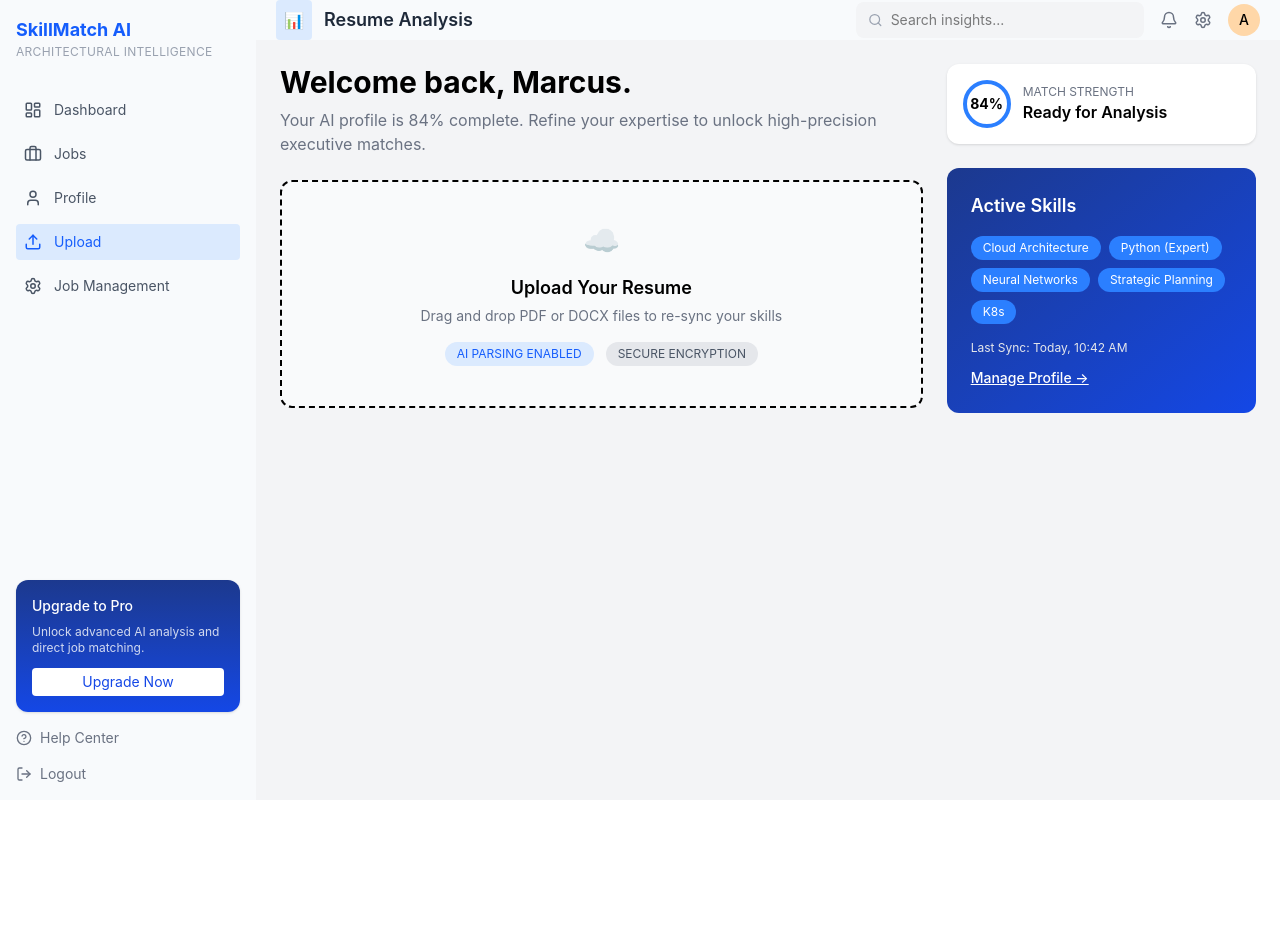
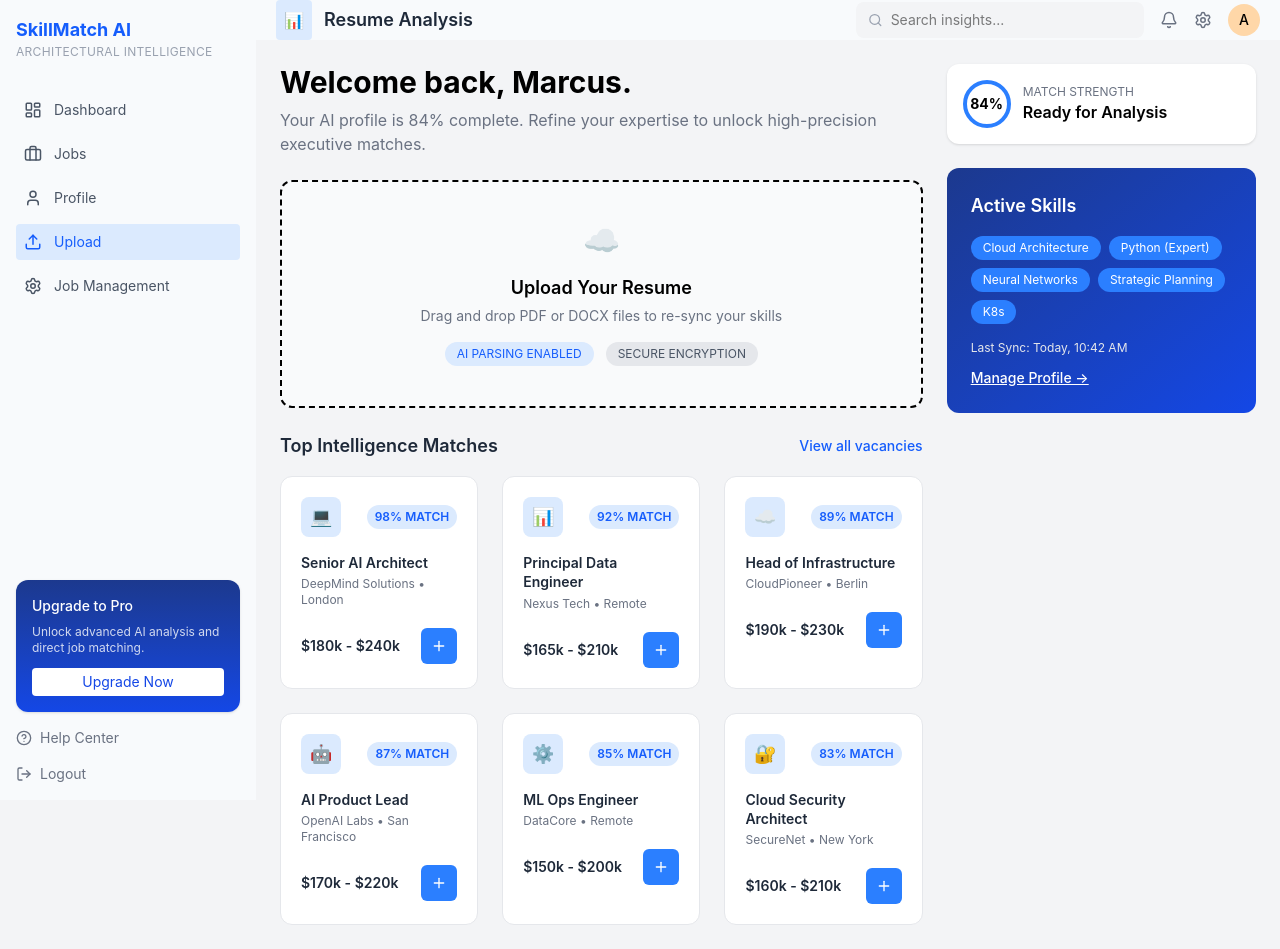
Before and after one commit to Laiba60/AI-Powered-Resume-and-Job-Matcher, a React (Vite) app in the folder vite-project/: page /userdashboard in a window 1280 px wide. Before the commit the page ends 800 px from the top, so only its background shows below. Built offline with nearby package versions, Linux system fonts and the light colour scheme.

Commit message:
improve code

```diff
--- a/vite-project/src/App.jsx
+++ b/vite-project/src/App.jsx
@@ -3,6 +3,7 @@ import Login from "./pages/Login";
 import Register from "./pages/Register";
 import Dashboard from "./pages/Dashboard";
 import UserDashboard from "./pages/UserDashboard";
+
 
 
 function App() {
@@ -13,6 +14,7 @@ function App() {
         <Route path="/register" element={<Register />} />
         <Route path="/dashboard" element={<Dashboard />} />
         <Route path="/userdashboard" element={<UserDashboard />} />
+
       </Routes>
     </BrowserRouter>
   );
--- /dev/null
+++ b/vite-project/src/components/TopIntelligenceMatches.jsx
@@ -0,0 +1,124 @@
+// components/TopIntelligenceMatches.jsx
+import React from "react";
+import { Plus } from "lucide-react";
+
+const jobs = [
+  {
+    id: 1,
+    match: "98%",
+    title: "Senior AI Architect",
+    company: "DeepMind Solutions",
+    location: "London",
+    salary: "$180k - $240k",
+    icon: "💻",
+  },
+  {
+    id: 2,
+    match: "92%",
+    title: "Principal Data Engineer",
+    company: "Nexus Tech",
+    location: "Remote",
+    salary: "$165k - $210k",
+    icon: "📊",
+  },
+  {
+    id: 3,
+    match: "89%",
+    title: "Head of Infrastructure",
+    company: "CloudPioneer",
+    location: "Berlin",
+    salary: "$190k - $230k",
+    icon: "☁️",
+  },
+  {
+    id: 4,
+    match: "87%",
+    title: "AI Product Lead",
+    company: "OpenAI Labs",
+    location: "San Francisco",
+    salary: "$170k - $220k",
+    icon: "🤖",
+  },
+  {
+    id: 5,
+    match: "85%",
+    title: "ML Ops Engineer",
+    company: "DataCore",
+    location: "Remote",
+    salary: "$150k - $200k",
+    icon: "⚙️",
+  },
+  {
+    id: 6,
+    match: "83%",
+    title: "Cloud Security Architect",
+    company: "SecureNet",
+    location: "New York",
+    salary: "$160k - $210k",
+    icon: "🔐",
+  },
+];
+
+const TopIntelligenceMatches = () => {
+  return (
+    <div className="mt-4 ">
+
+      {/* Header */}
+      <div className="flex justify-between items-center mb-4">
+        <h2 className="text-lg font-semibold text-gray-800">
+          Top Intelligence Matches
+        </h2>
+
+        <button className="text-sm text-blue-600 font-medium hover:underline">
+          View all vacancies
+        </button>
+      </div>
+
+      {/* Cards Grid */}
+      <div className="grid grid-cols-1 sm:grid-cols-2 lg:grid-cols-3 gap-6">
+        {jobs.map((job) => (
+          <div
+            key={job.id}
+            className="bg-white border border-gray-200 rounded-xl p-5 hover:shadow-lg hover:-translate-y-1 transition duration-200"
+          >
+            {/* Top Section */}
+            <div className="flex justify-between items-center mb-4">
+
+              <div className="w-10 h-10 flex items-center justify-center bg-blue-100 text-blue-600 rounded-lg text-lg">
+                {job.icon}
+              </div>
+
+              <span className="text-xs bg-blue-100 text-blue-600 px-2 py-1 rounded-full font-semibold">
+                {job.match} MATCH
+              </span>
+            </div>
+
+            {/* Job Title */}
+            <h3 className="text-sm font-semibold text-gray-800 leading-snug">
+              {job.title}
+            </h3>
+
+            {/* Company Info */}
+            <p className="text-xs text-gray-500 mt-1">
+              {job.company} • {job.location}
+            </p>
+
+            {/* Bottom Section */}
+            <div className="flex justify-between items-center mt-5">
+              <p className="text-sm font-semibold text-gray-800">
+                {job.salary}
+              </p>
+
+              <button className="w-9 h-9 flex items-center justify-center bg-blue-500 text-white rounded-md hover:bg-blue-600 transition">
+                <Plus size={16} />
+              </button>
+            </div>
+          </div>
+        ))}
+      </div>
+
+    </div>
+  );
+};
+
+export default TopIntelligenceMatches;
--- a/vite-project/src/pages/UserDashboard.jsx
+++ b/vite-project/src/pages/UserDashboard.jsx
@@ -6,6 +6,7 @@ import MatchStrength from "../components/MatchStrength";
 import ActiveSkillsCard from "../components/ActiveSkillsCard";
 import Topbar from "../components/Topbar";
 import Sidebar from "../components/Sidebar";
+import TopIntelligenceMatches from "../components/TopIntelligenceMatches";
 
 const Dashboard = () => {
   return (
@@ -27,6 +28,7 @@ const Dashboard = () => {
           <div className="col-span-2 space-y-6">
             <WelcomeHeader />
             <ResumeUpload />
+              <TopIntelligenceMatches />
           </div>
 
           {/* RIGHT SIDE */}
```
